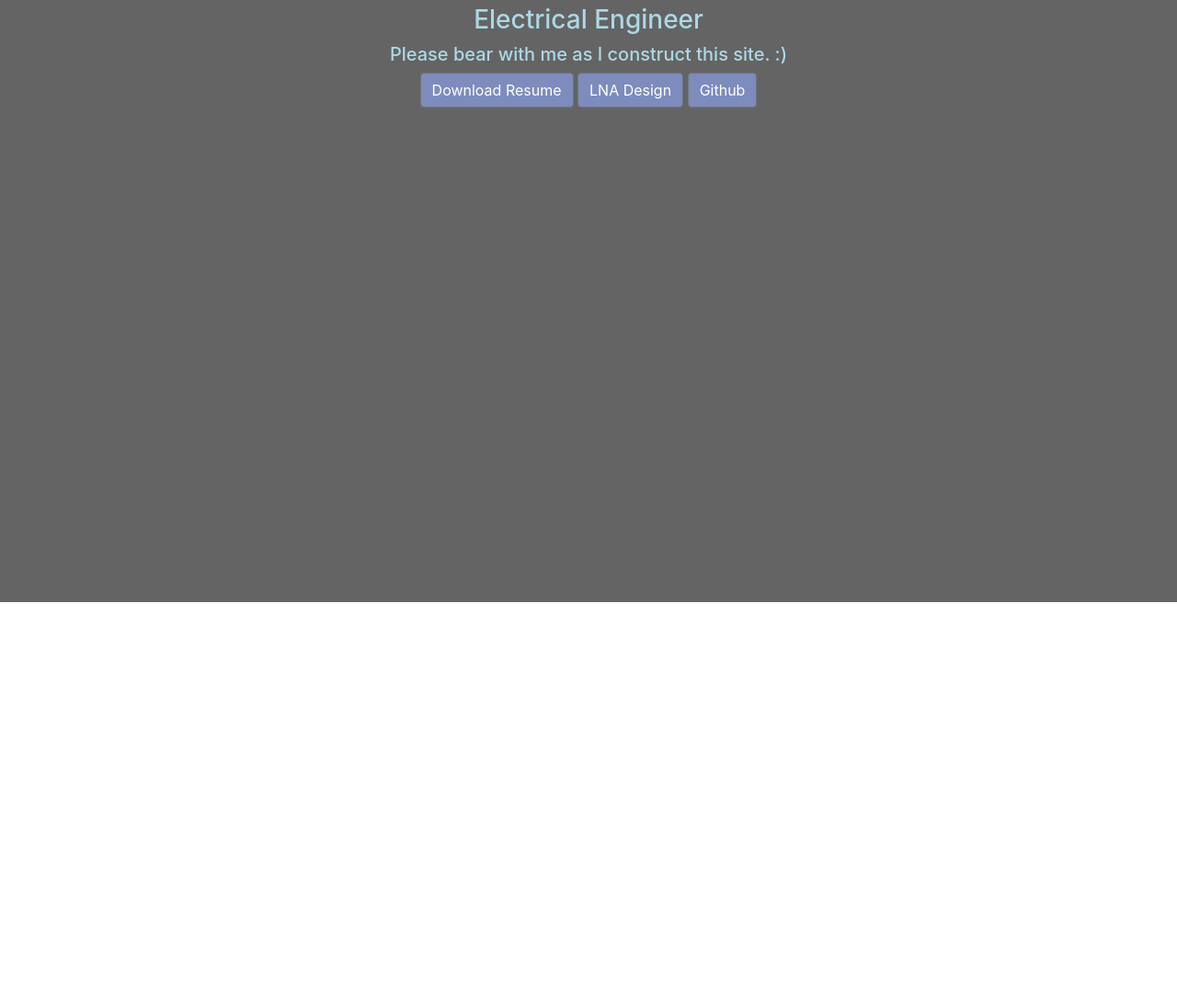
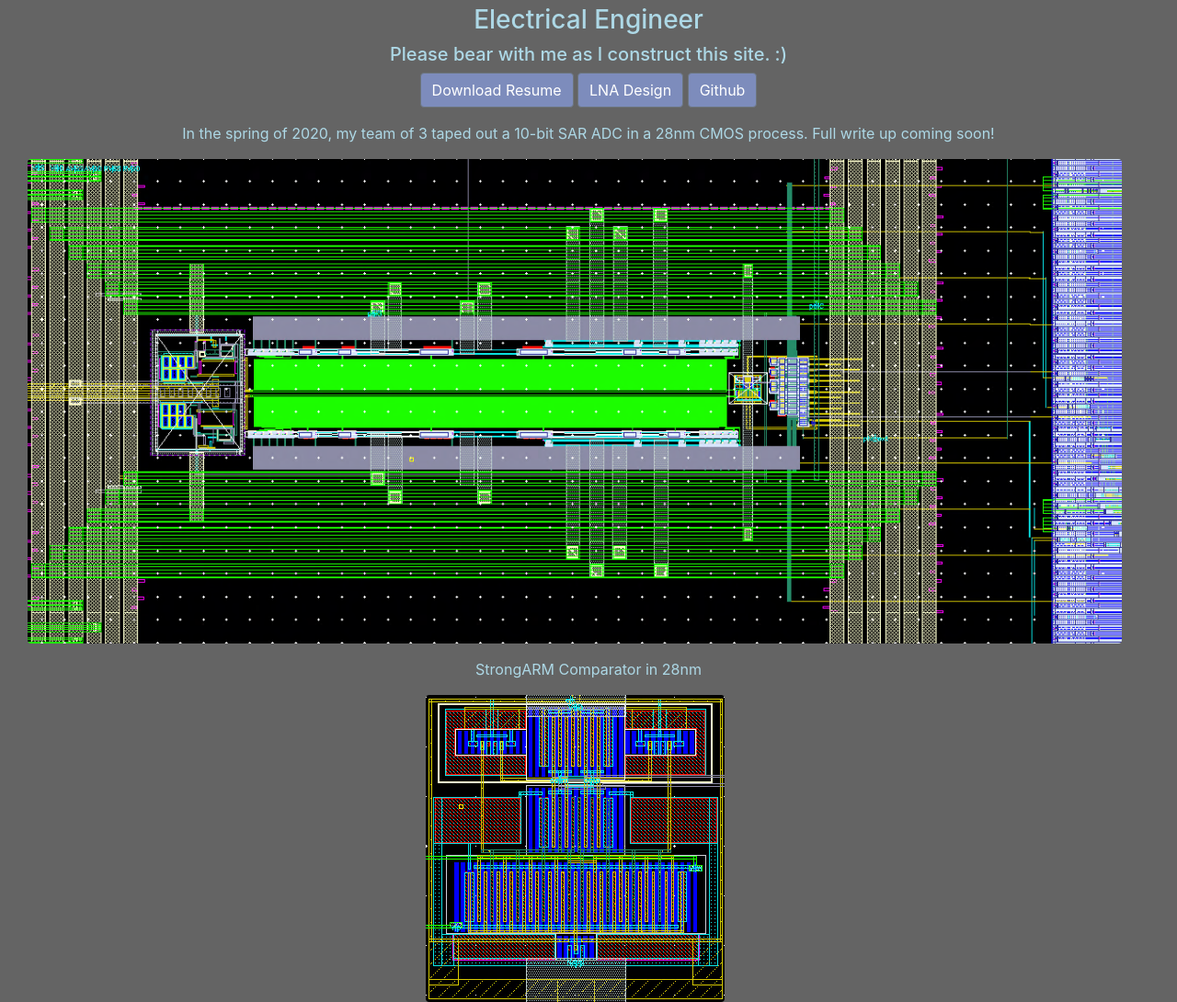
Before and after one commit to dylanrosser/dylanrosser.github.io, a plain HTML site: page index.html in a window 1280 px wide. Shown: the part 145-1235 px from the top of the page at 92% size. Before the commit the page ends 800 px from the top, so only its background shows below. Drawn offline with nearby package versions, Linux system fonts and the light colour scheme.

Commit message:
added some photos of the SAR ADC

```diff
--- a/css/style.css
+++ b/css/style.css
@@ -1,4 +1,4 @@
-h1, h2, h3, h4, h5{
+h1, h2, h3, h4, h5, p1{
     color: lightblue;
     font: arial;
 
@@ -11,6 +11,9 @@ h1, h2, h3, h4, h5{
 
 
 .home{
-    background-image: url('photos/th.png');
     background-color: rgb(100,100,100);
 }
+
+body{
+    background-color: rgb(100,100,100);
+}
--- a/index.html
+++ b/index.html
@@ -44,6 +44,30 @@
                   <button type="button" class="btn btn-secondary btn-rounded">Github</button></a>
               </div>
             </div>
+
+            <div class="row mt-3">
+              <div class="col text-center">
+                <p1>In the spring of 2020, my team of 3 taped out a 10-bit SAR ADC in a 28nm CMOS process. Full write up coming soon!</p1>
+                </div>
+            </div>
+
+            <div class="row mt-3 container-fluid">
+              <div class="col text-center">
+                <img src="photos/SAR_layout.png" alt="SAR Layout", class="img-fluid rounded mx-auto">
+                </div>
+            </div>
+
+            <div class="row mt-3">
+              <div class="col text-center">
+                <p1>StrongARM Comparator in 28nm</p1>
+                </div>
+            </div>
+
+            <div class="row mt-3 container-fluid">
+              <div class="col text-center">
+                <img src="photos/strongarm_layout.png" alt="StrongARM", class="img-fluid rounded mx-auto">
+                </div>
+            </div>
       </div>
 
     <!-- Optional JavaScript -->
```
